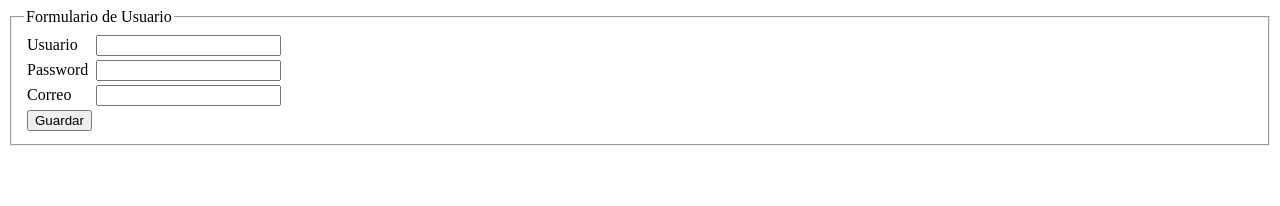
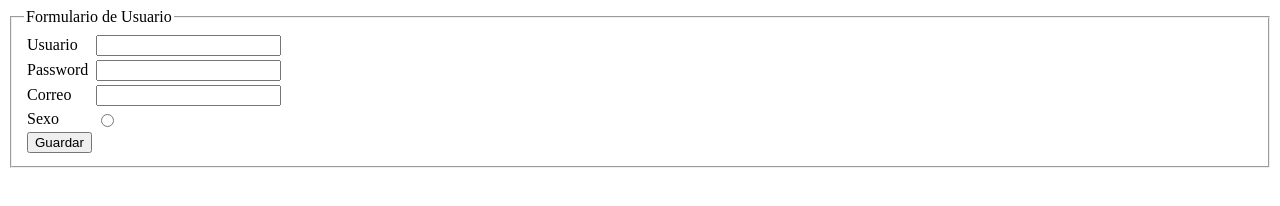
Before and after one commit to Cc4s4s/Formulario2, a plain HTML site: page index.html in a window 1280 px wide. Drawn offline with Linux system fonts and the light colour scheme.

Commit message:
Insertando Sexo en la rama B

```diff
--- a/index.html
+++ b/index.html
@@ -30,6 +30,12 @@
 
 
                     <tr>
+                        <td>Sexo</td>
+                        <td><input type="radio" name="f_sexo" value="H"></td>
+                    </tr>
+
+
+                    <tr>
                         <td><input type="submit" name="btn_Guardar" value="Guardar"></td>
                     </tr>
 
```
